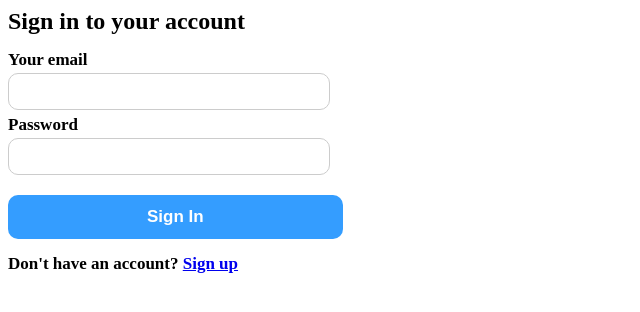
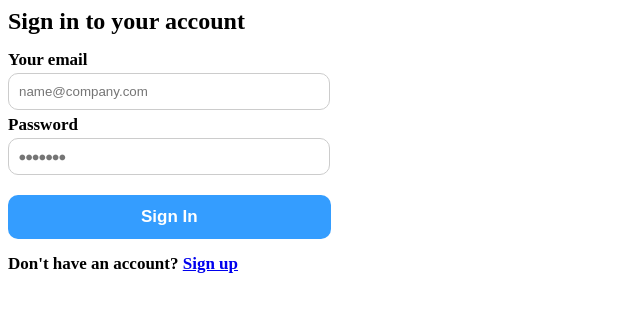
Before and after one commit to Angy-h/w8-output, a plain HTML site: page databse/login-form.html in a window 1280 px wide. Shown: the whole page, without its empty margins (0-640 px from the left). Drawn offline with Linux system fonts and the light colour scheme.

Commit message:
placeholder追加

```diff
--- a/databse/login-form.css
+++ b/databse/login-form.css
@@ -30,7 +30,7 @@ div {
   font-weight: bold;
   background-color: #349dff;
   text-align: center;
-  padding: 12px 139px;
+  padding: 12px 133px;
   text-decoration: none;
   border-radius: 10px;
 }
--- a/databse/login-form.html
+++ b/databse/login-form.html
@@ -11,9 +11,19 @@
     <form action="">
       <h2>Sign in to your account</h2>
       <p>Your email</p>
-      <input class="input" type="email" id="email" />
+      <input
+        class="input"
+        type="email"
+        placeholder="name@company.com"
+        id="email"
+      />
       <p>Password</p>
-      <input class="input" type="password" id="password" />
+      <input
+        class="input"
+        type="password"
+        placeholder="⦁⦁⦁⦁⦁⦁⦁"
+        id="password"
+      />
       <div>
         <button class="button" type="submit">Sign In</button>
       </div>
```
